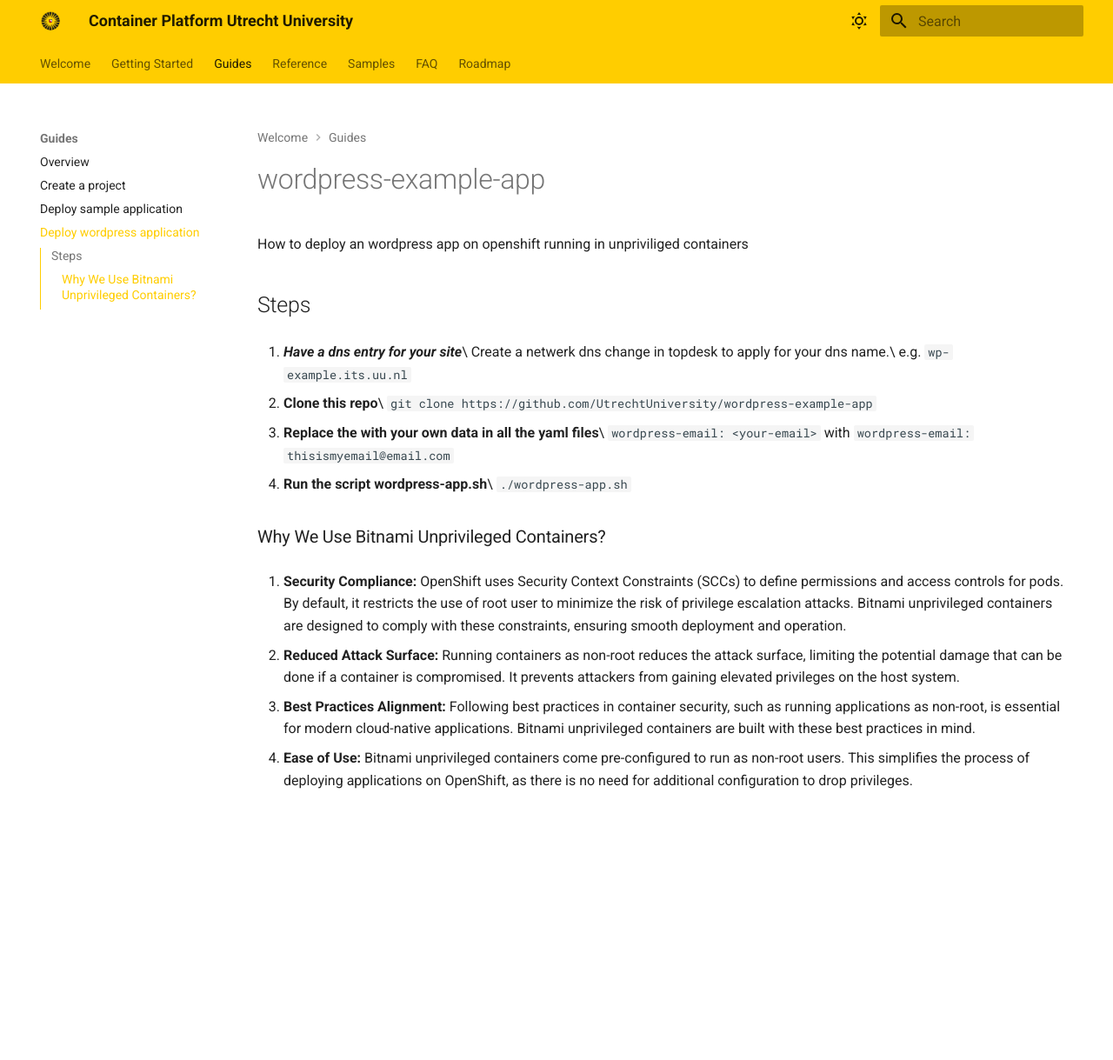
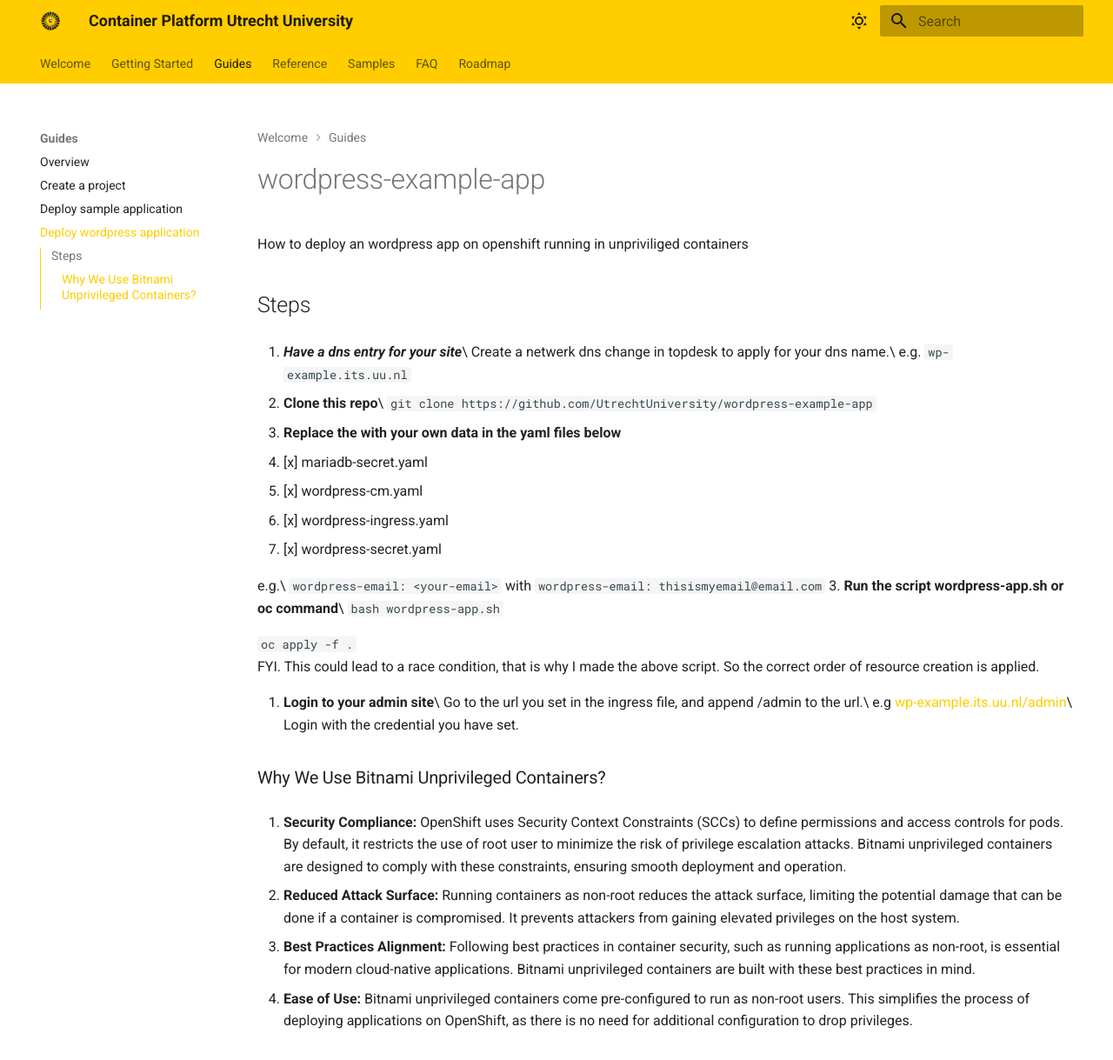
Before and after one commit to UtrechtUniversity/containerplatform-docs, an MkDocs documentation site: the page built from docs/content/guides/wordpress-example-app.md, in a window 1280 px wide and 1219 px high. Shown: the whole window at 87% size. Built offline with MkDocs 1.6.1 and Material for MkDocs 9.7.7, drawn with Linux system fonts in a browser that asks for light colours.

Commit message:
working setup of wordpress example

````diff
--- a/docs/content/guides/wordpress-example-app.md
+++ b/docs/content/guides/wordpress-example-app.md
@@ -10,10 +10,24 @@
 
 1. **Clone this repo**\
    ```git clone https://github.com/UtrechtUniversity/wordpress-example-app```
-2. **Replace the <your-....> with your own data in all the yaml files**\
+2. **Replace the <your-....> with your own data in the yaml files below**
+   - [x] mariadb-secret.yaml
+   - [x] wordpress-cm.yaml
+   - [x] wordpress-ingress.yaml
+   - [x] wordpress-secret.yaml
+
+   e.g.\
    ```wordpress-email: <your-email>``` with ```wordpress-email: thisismyemail@email.com```
-3. **Run the script wordpress-app.sh**\
-   ```./wordpress-app.sh```
+3. **Run the script wordpress-app.sh or oc command**\
+   ```bash wordpress-app.sh```
+
+   ```oc apply -f .```
+   FYI. This could lead to a race condition, that is why I made the above script. So the correct order of resource creation is applied.
+
+4. **Login to your admin site**\
+   Go to the url you set in the ingress file, and append /admin to the url.\
+   e.g [wp-example.its.uu.nl/admin](https://wp-example.its.uu.nl/admin)\
+   Login with the credential you have set.
 
 ### Why We Use Bitnami Unprivileged Containers?
 
````
